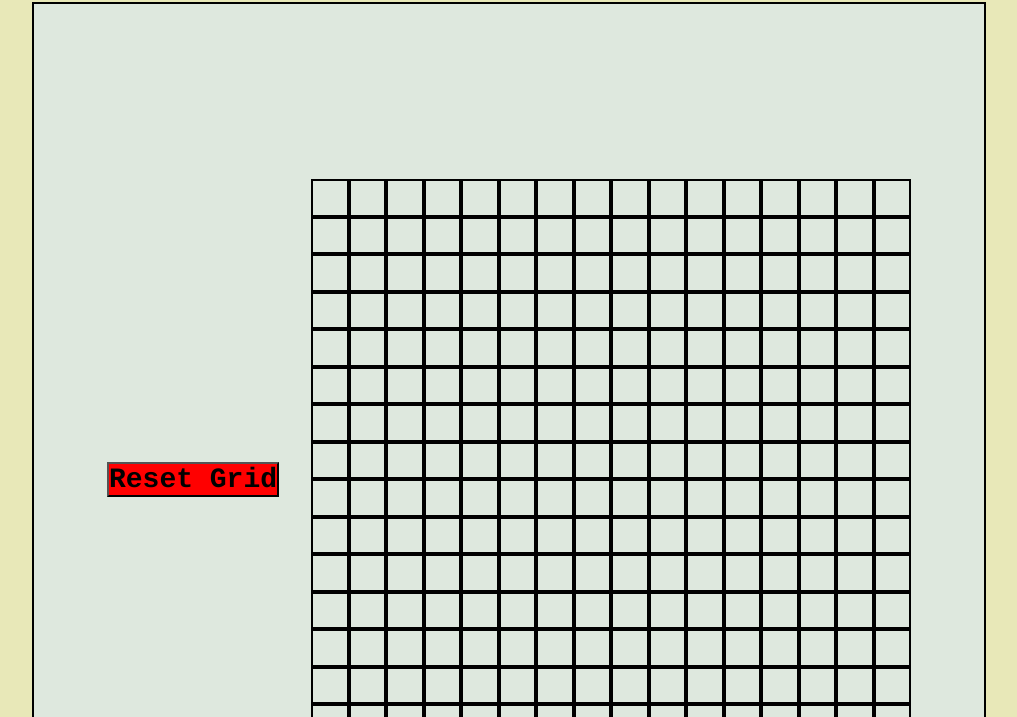
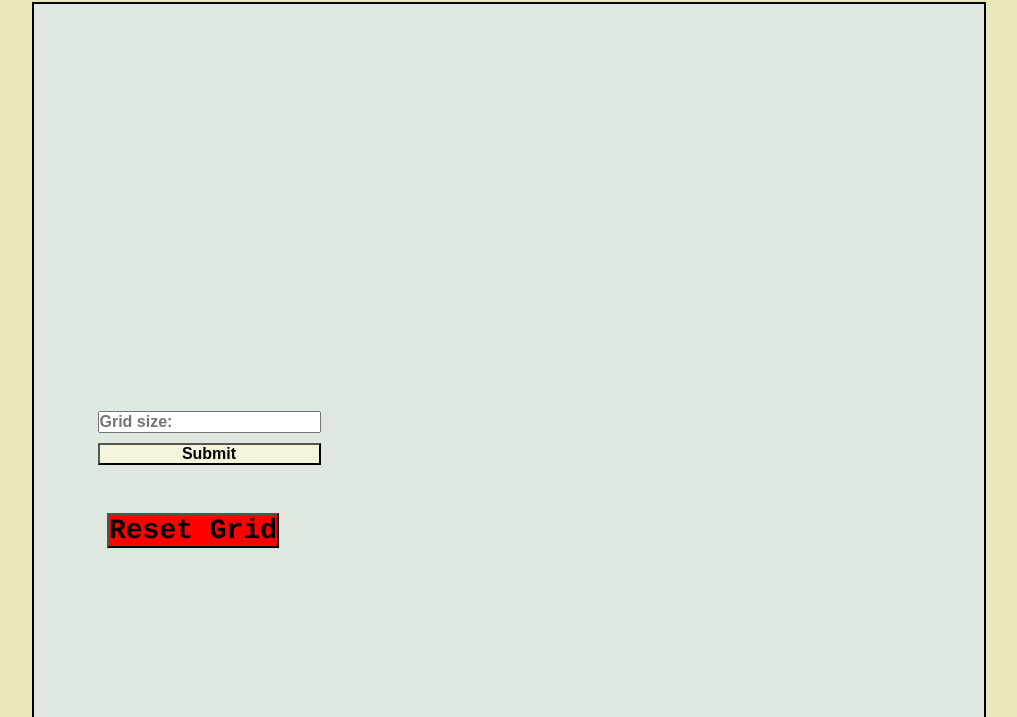
Before and after one commit to Its-Sythe/etch-odin, a plain HTML site: page index.html in a window 1280 px wide. Shown: the part 83-800 px from the top of the page, without its empty margins (131-1148 px from the left). Drawn offline with Linux system fonts and the light colour scheme.

Commit message:
Added input for grid size and logic as well

```diff
--- a/index.html
+++ b/index.html
@@ -13,6 +13,10 @@
         </section>
         <main>
             <section class="settings-area">
+                <div class="grid-size">
+                    <label for="size"><input type="text" id="size" placeholder="Grid size: "></label>
+                    <button type="submit" id="size-submit">Submit</button>
+                </div>
                 <button id="reset-btn">Reset Grid</button>
             </section>
             <section class="grid-container">
--- a/script.js
+++ b/script.js
@@ -1,6 +1,11 @@
 const arrayOfColors = []
 
-let numberOfDivs = 16;
+function getSize() {
+    let btn = document.getElementById("size-submit");
+    btn.addEventListener("click", () => {
+        createGrid(document.getElementById("size").value);
+    })
+}
 
 function createGrid(size) {
     let space = document.querySelector(".grid-space");
@@ -33,10 +38,6 @@ function hoverGrid() {
 
 function resetGrid() {
     document.getElementById("reset-btn").addEventListener("click", () => {
-        // to be done!
+        location.reload();
     })
 }
-
-createGrid(numberOfDivs);
-hoverGrid();
-resetGrid();
--- a/styles.css
+++ b/styles.css
@@ -65,3 +65,21 @@ main {
 .grid-space > div > * {
     flex: 1;
 }
+
+.grid-size {
+    display: flex;
+    flex-direction: column;
+}
+
+#size-submit {
+    font-size: 16px;
+    font-weight: 700;
+    margin: 10px 0px 0px 0px;
+    background-color: beige;
+}
+
+#size {
+    font-size: 16px;
+    font-weight: 800;
+    color: black;
+}
```
